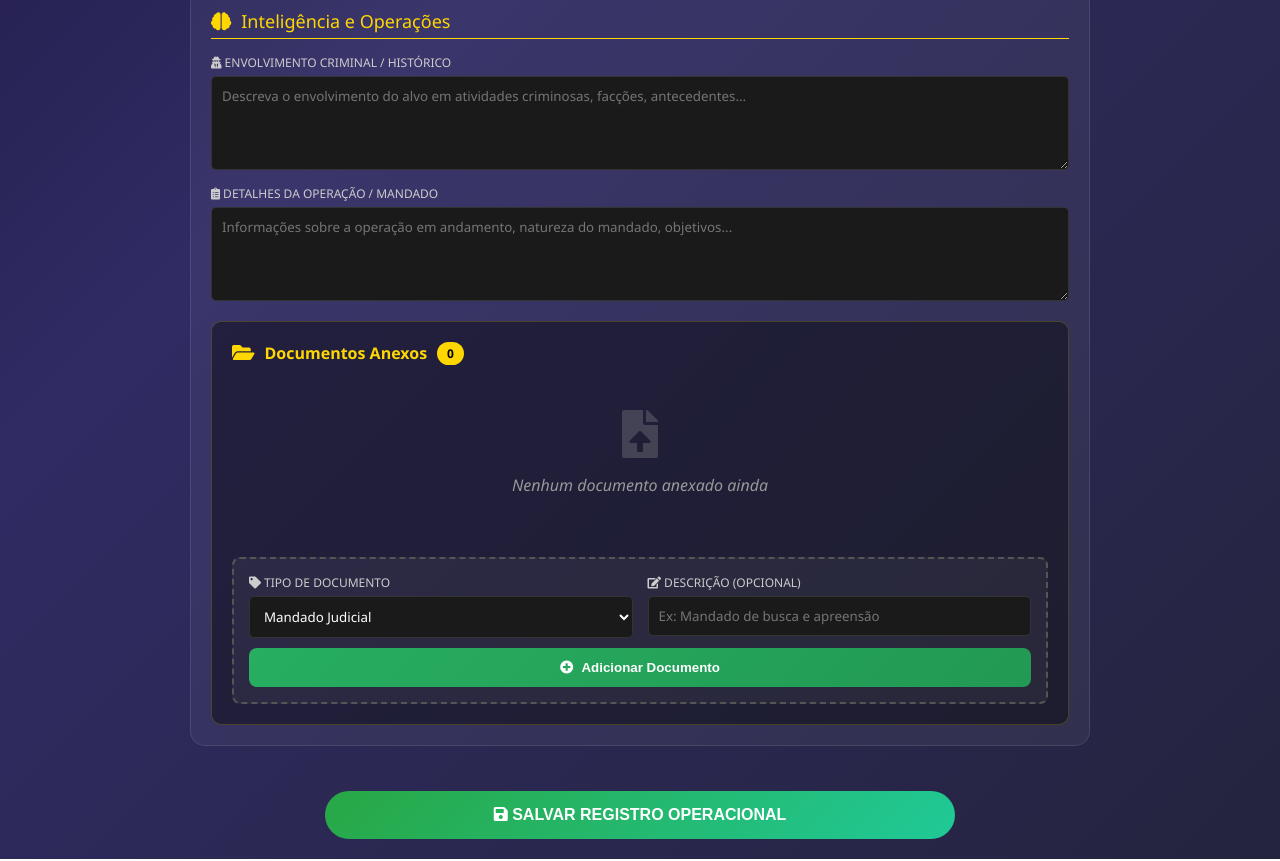
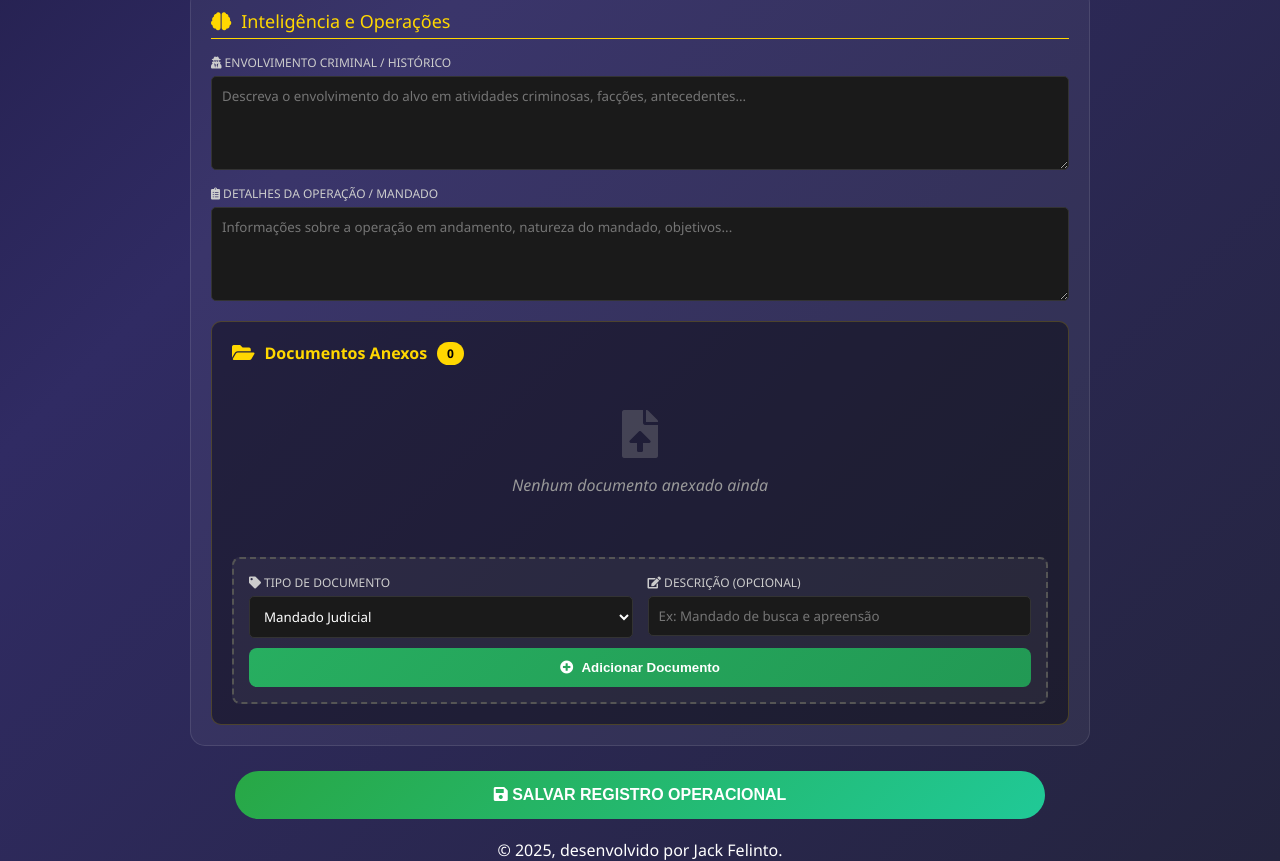
Before and after one commit to felinto02/sistema-op, a plain HTML site: page frontend/cadastro.html in a window 1280 px wide. Shown: the part 1232-2093 px from the top of the page. Drawn offline with Linux system fonts and the light colour scheme; some packages are replaced by stand-ins of ours; no server answers; a script that the page names is missing.

```diff
--- a/frontend/cadastro.html
+++ b/frontend/cadastro.html
@@ -216,6 +216,10 @@
         </div>
     </div>
 
-    <script src="js/script.js"></script>
+	<script src="js/script.js"></script>
+
+    <footer class="footer">
+        © 2025, desenvolvido por Jack Felinto.
+    </footer>
 </body>
 </html>
--- a/frontend/css/style.css
+++ b/frontend/css/style.css
@@ -437,8 +437,7 @@
     font-weight: bold;
     cursor: pointer;
     font-size: 16px;
-    margin-top: 20px;
-    width: 70%;
+    width: 90%;
     transition: 0.3s;
 }
 
```
